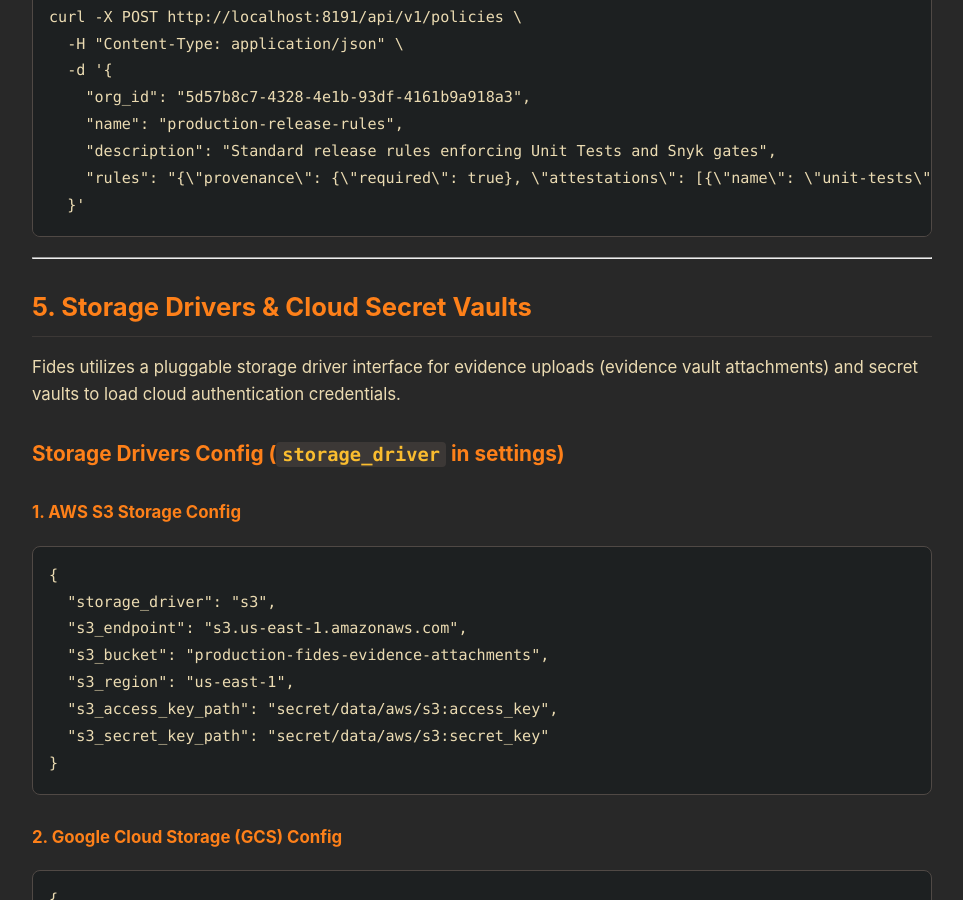
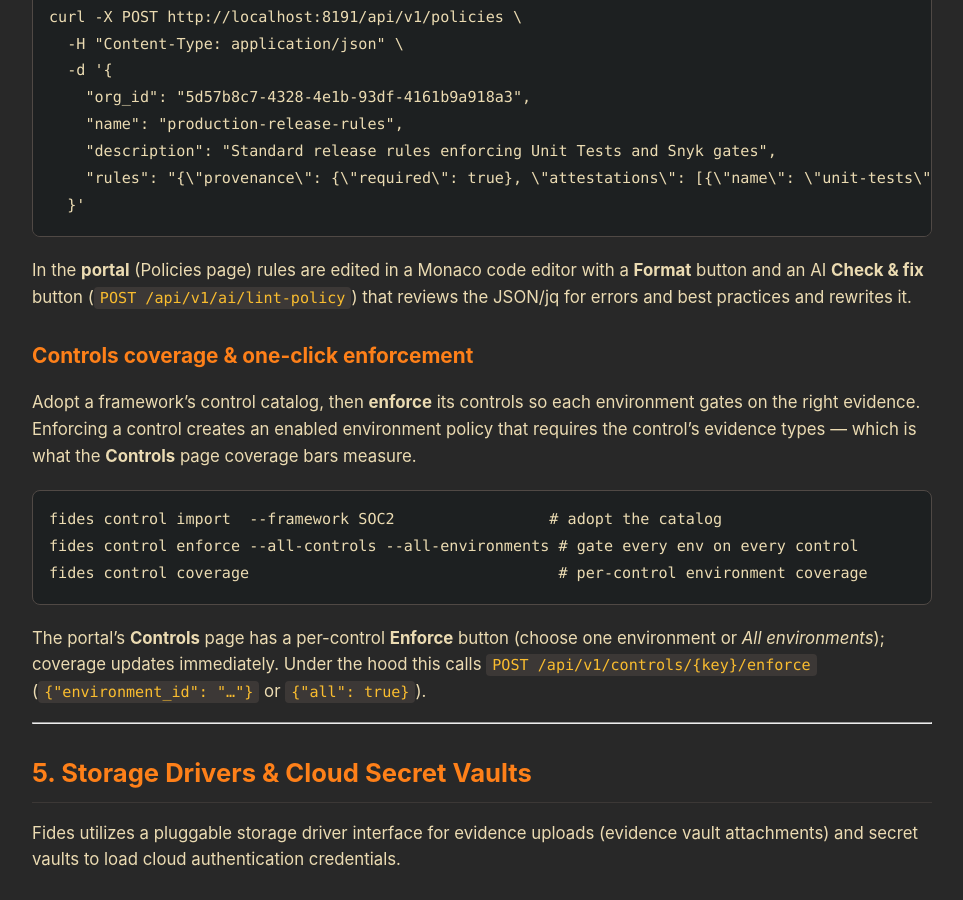
Before and after one commit to olafkfreund/fides, a Jekyll site: the page built from guide.md, in a window 1280 px wide and 900 px high, scrolled down 9741 px. Shown: the whole window, without its empty margins (158-1121 px from the left). Built offline with Jekyll 4.4.1, drawn with Linux system fonts in a browser that asks for light colours; our own code applies the rules of GitHub Pages for plain Markdown files.

Commit message:
docs: controls enforce, Policies Monaco editor + AI check, dashboard drill-down, CONTRIBUTING
- features.md/cli-reference.md (web + docs mirror): document `fides control
  enforce`, the portal Controls Enforce button + coverage, the Policies Monaco
  editor with Format + AI "Check & fix" (/api/v1/ai/lint-policy), and the
  clickable Dashboard stat cards.
- guide.md §4: portal Monaco editor + a "Controls coverage & one-click
  enforcement" subsection.
- CONTRIBUTING.md: branch-protection + PR flow, required checks, local pre-merge
  gate, Node 22 build note, admin bypass.

Co-Authored-By: Claude Opus 4.8 (1M context) <noreply@anthropic.com>
Claude-Session: https://claude.ai/code/session_01LsjkiUALyV1H6VuCabiDCj

````diff
--- a/guide.md
+++ b/guide.md
@@ -360,6 +360,28 @@ curl -X POST http://localhost:8191/api/v1/policies \
   }'
 ```
 
+In the **portal** (Policies page) rules are edited in a Monaco code editor with a
+**Format** button and an AI **Check & fix** button (`POST /api/v1/ai/lint-policy`)
+that reviews the JSON/jq for errors and best practices and rewrites it.
+
+### Controls coverage & one-click enforcement
+
+Adopt a framework's control catalog, then **enforce** its controls so each
+environment gates on the right evidence. Enforcing a control creates an enabled
+environment policy that requires the control's evidence types — which is what the
+**Controls** page coverage bars measure.
+
+```bash
+fides control import  --framework SOC2                 # adopt the catalog
+fides control enforce --all-controls --all-environments # gate every env on every control
+fides control coverage                                  # per-control environment coverage
+```
+
+The portal's **Controls** page has a per-control **Enforce** button (choose one
+environment or *All environments*); coverage updates immediately. Under the hood
+this calls `POST /api/v1/controls/{key}/enforce` (`{"environment_id": "…"}` or
+`{"all": true}`).
+
 ---
 
 ## 5. Storage Drivers & Cloud Secret Vaults
````
Also changed, not shown: CONTRIBUTING.md (added, +61 -0 lines), docs/cli-reference.md (+1 -0 lines), docs/features.md (+18 -0 lines), web/cli-reference.md (+1 -0 lines), web/features.md (+18 -0 lines).
